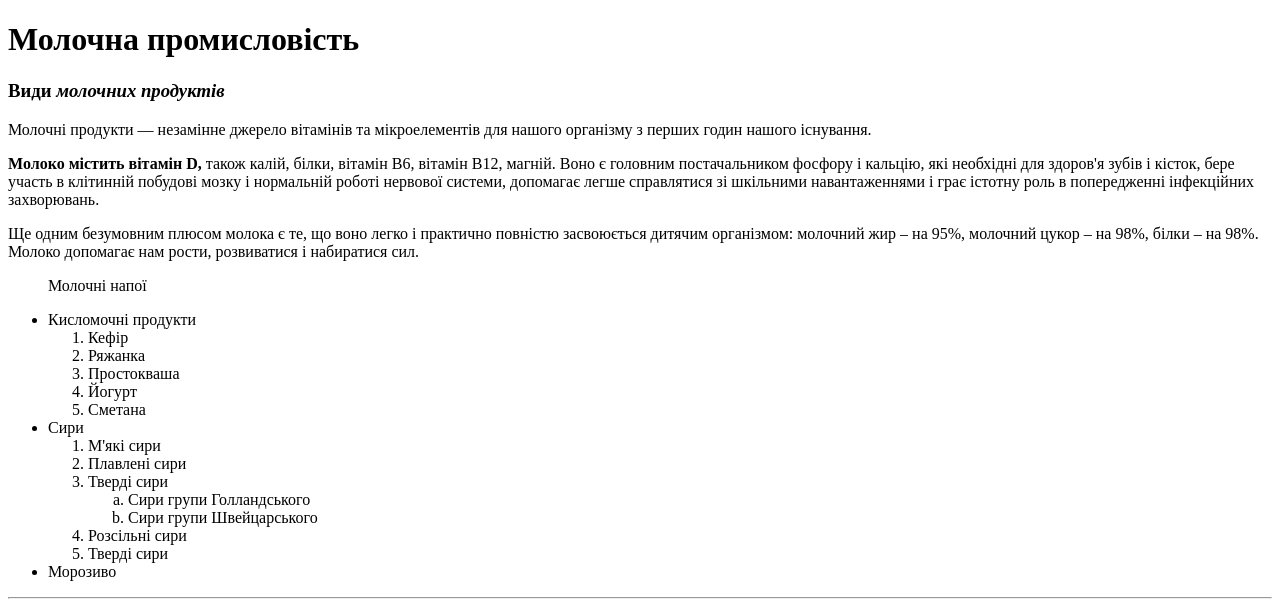
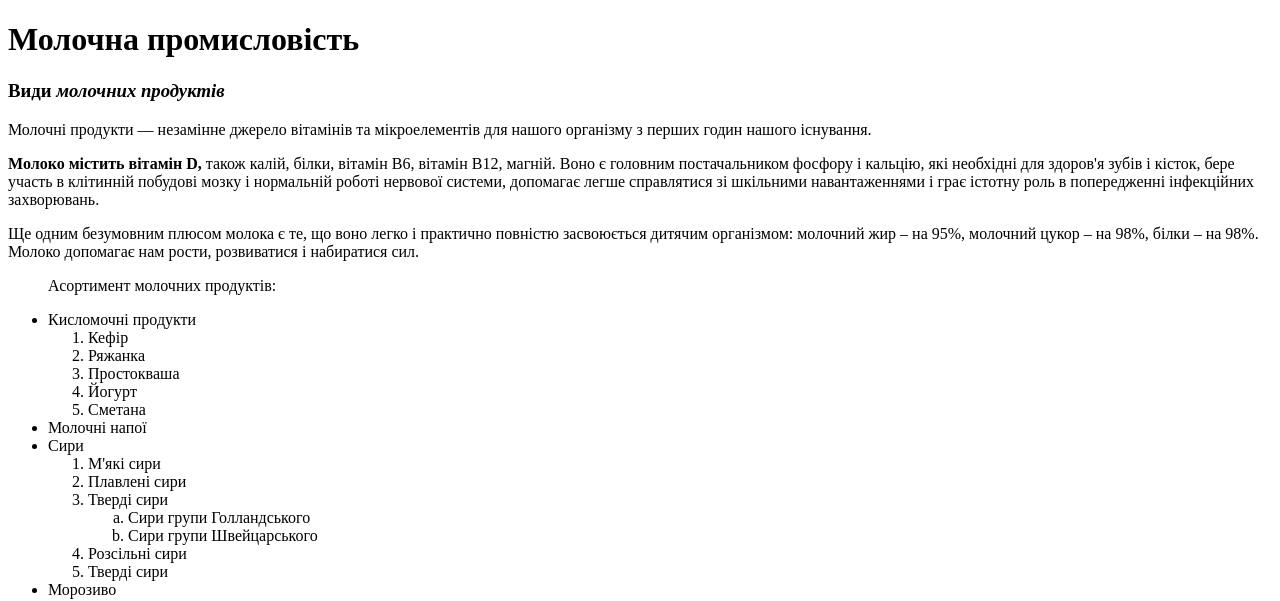
Before and after one commit to AlexStah1601/lesson2, a plain HTML site: page third.html in a window 1280 px wide. Shown: the top 601 px of the page. Drawn offline with Linux system fonts and the light colour scheme; grey boxes are pictures that could not be loaded.

Commit message:
second commit. home work lesson 2

```diff
--- a/third.html
+++ b/third.html
@@ -13,7 +13,7 @@
          <p><strong>Молоко містить вітамін D,</strong>  також калій, білки, вітамін B6, вітамін B12, магній. Воно є головним постачальником фосфору і кальцію, які необхідні для здоров'я зубів і кісток, бере участь в клітинній побудові мозку і нормальній роботі нервової системи, допомагає легше справлятися зі шкільними навантаженнями і грає істотну роль в попередженні інфекційних захворювань. </p>
         <p><span id="second">Ще одним безумовним плюсом молока є те, що воно легко і практично повністю засвоюється дитячим організмом: молочний жир – на 95%, молочний цукор – на 98%, білки – на 98%.  Молоко допомагає нам рости, розвиватися і набиратися сил.</span></p>
 
-           <ul>Молочні напої</ul>
+           <ul>Асортимент молочних продуктів:</ul>
            <ul>
             <li>Кисломочні продукти</li>
                 <ol>
@@ -23,6 +23,7 @@
                     <li>Йогурт</li>
                     <li>Сметана</li>
                     </ol>
+                        <li>Молочні напої</li>
                         <li>Сири</li>
                             <ol>
                                 <li>М'які сири</li>
```
Lines whose indentation alone changed are shown as unchanged.
